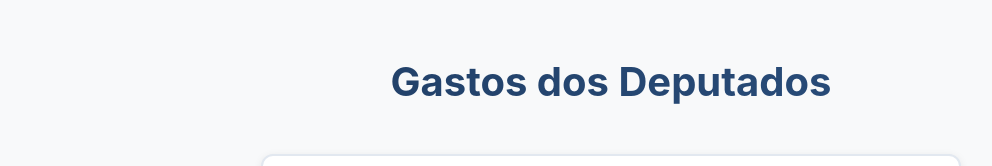
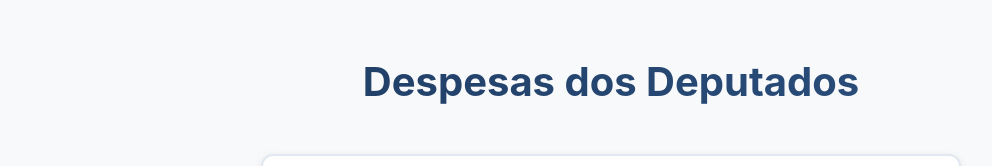
Before and after one commit to guigs028/GastosDeputados, a React (Vite) app in the folder frontend/: page / in a window 1280 px wide. Shown: the top 166 px of the page, without its empty margins (29-1021 px from the left). Built offline with nearby package versions, Linux system fonts and the light colour scheme; no server answers.

Commit message:
ajuste de nomes

```diff
--- a/frontend/src/pages/Home.tsx
+++ b/frontend/src/pages/Home.tsx
@@ -67,7 +67,7 @@ const Home = () => {
 
   return (
     <div className="container">
-      <h1>Gastos dos Deputados</h1>
+      <h1>Despesas dos Deputados</h1>
 
       {/* Campo de filtro para buscar deputados */}
       <div className="filtro">
@@ -94,7 +94,7 @@ const Home = () => {
             <p>{deputado.siglaPartido} - {deputado.siglaUf}</p>
             {/* Link para página de detalhes do deputado */}
             <Link to={`/deputado/${deputado.id}`}>
-              <button>Ver Gastos</button>
+              <button>Ver Despesas</button>
             </Link>
           </div>
         ))}
```
